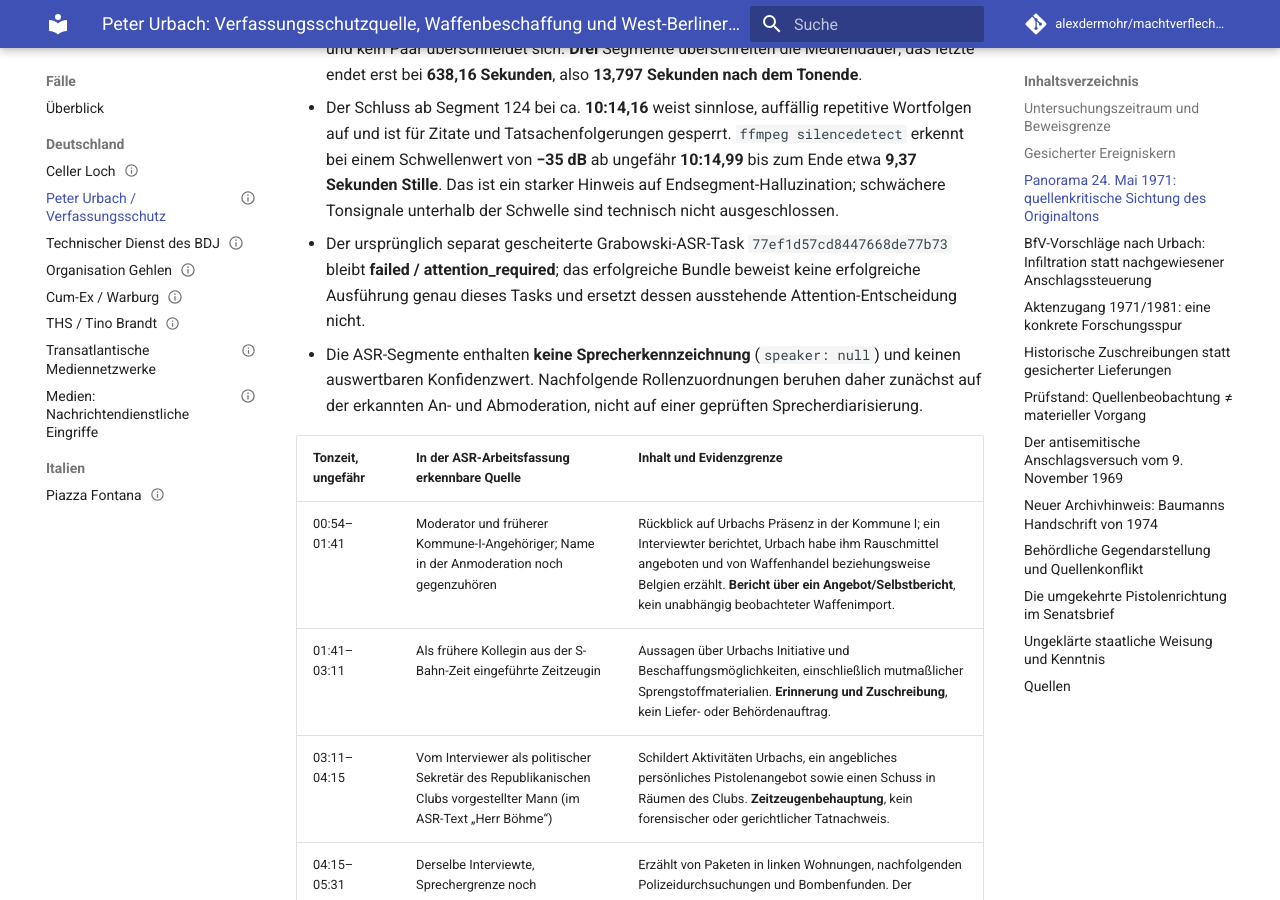
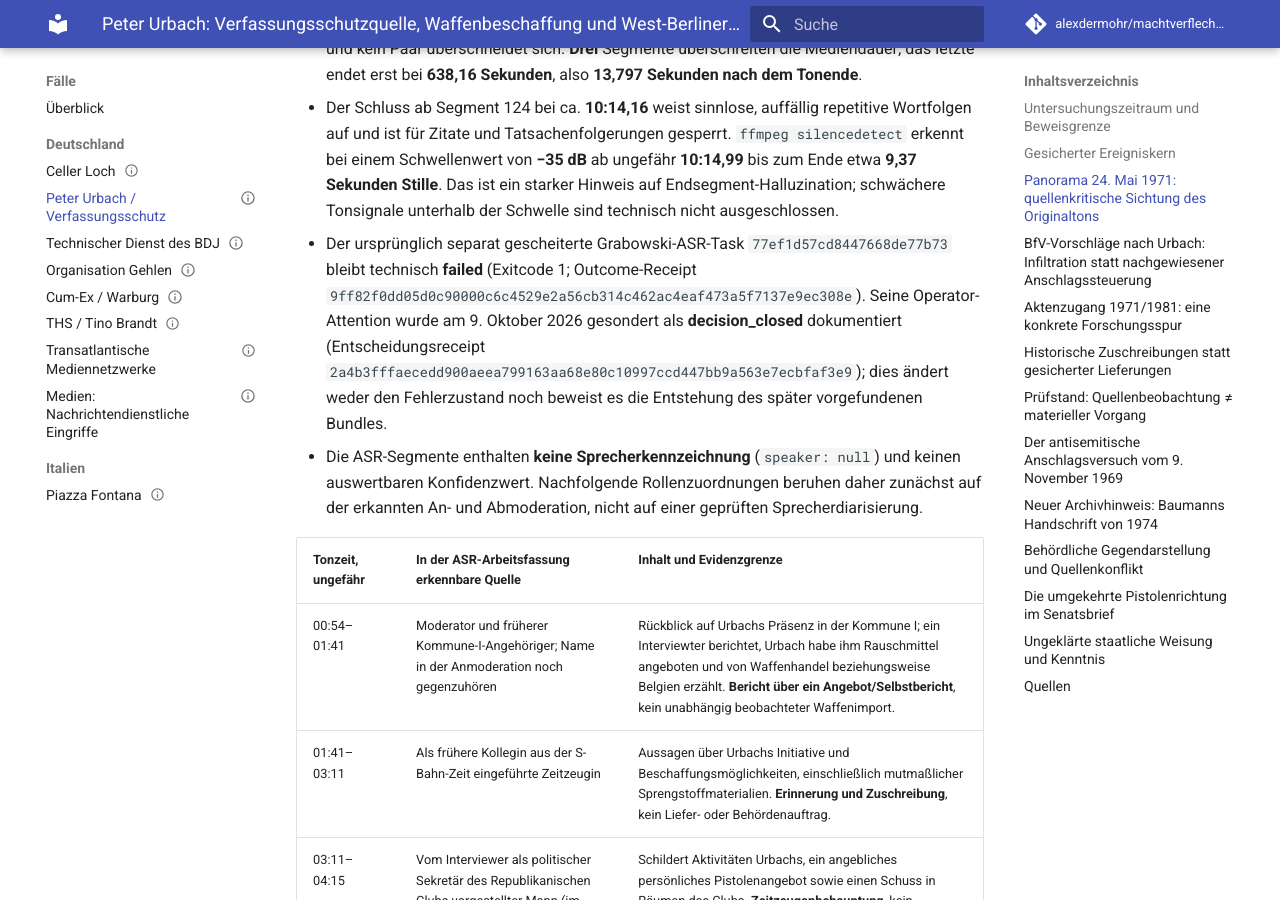
Before and after one commit to alexdermohr/machtverflechtungen, an MkDocs documentation site: the page built from docs/faelle/de/peter-urbach-verfassungsschutz.md, in a window 1280 px wide and 900 px high, scrolled down 1851 px. Built offline with MkDocs 1.6.1 and Material for MkDocs 9.7.7, drawn with Linux system fonts in a browser that asks for light colours; comment, search, counter and statistics services are not loaded.

Commit message:
research: record failed ASR task attention disposition accurately

```diff
--- a/docs/faelle/de/peter-urbach-verfassungsschutz.md
+++ b/docs/faelle/de/peter-urbach-verfassungsschutz.md
@@ -512,7 +512,7 @@ Die folgenden Messwerte und SHA-256-Abgleiche stammen ausschließlich aus einer
 - Privates Bundle: `digitalisierer.transcription-bundle.v1`, lokaler `faster-whisper`-Lauf (`large-v3`, Backend 1.2.1, ohne Cloud). Alle vier im Manifest angegebenen Ausgabehashes sind validiert; `transcript.json`: SHA-256 `36d3960fa824ad7439b09d325d5fb71d9fc712c2467a7d139fba3fbf7315691d`.
 - 131 Segmentdatensätze mit monotonen Startzeiten; kein Segment hat Endzeit vor Startzeit und kein Paar überschneidet sich. **Drei** Segmente überschreiten die Mediendauer; das letzte endet erst bei **638,16 Sekunden**, also **13,797 Sekunden nach dem Tonende**.
 - Der Schluss ab Segment 124 bei ca. **10:14,16** weist sinnlose, auffällig repetitive Wortfolgen auf und ist für Zitate und Tatsachenfolgerungen gesperrt. `ffmpeg silencedetect` erkennt bei einem Schwellenwert von **−35 dB** ab ungefähr **10:14,99** bis zum Ende etwa **9,37 Sekunden Stille**. Das ist ein starker Hinweis auf Endsegment-Halluzination; schwächere Tonsignale unterhalb der Schwelle sind technisch nicht ausgeschlossen.
-- Der ursprünglich separat gescheiterte Grabowski-ASR-Task `77ef1d57cd8447668de77b73` bleibt **failed / attention_required**; das erfolgreiche Bundle beweist keine erfolgreiche Ausführung genau dieses Tasks und ersetzt dessen ausstehende Attention-Entscheidung nicht.
+- Der ursprünglich separat gescheiterte Grabowski-ASR-Task `77ef1d57cd8447668de77b73` bleibt technisch **failed** (Exitcode 1; Outcome-Receipt `9ff82f0dd05d0c90000c6c4529e2a56cb314c462ac4eaf473a5f7137e9ec308e`). Seine Operator-Attention wurde am 9. Oktober 2026 gesondert als **decision_closed** dokumentiert (Entscheidungsreceipt `2a4b3fffaecedd900aeea799163aa68e80c10997ccd447bb9a563e7ecbfaf3e9`); dies ändert weder den Fehlerzustand noch beweist es die Entstehung des später vorgefundenen Bundles.
 - Die ASR-Segmente enthalten **keine Sprecherkennzeichnung** (`speaker: null`) und keinen auswertbaren Konfidenzwert. Nachfolgende Rollenzuordnungen beruhen daher zunächst auf der erkannten An- und Abmoderation, nicht auf einer geprüften Sprecherdiarisierung.
 
 | Tonzeit, ungefähr | In der ASR-Arbeitsfassung erkennbare Quelle | Inhalt und Evidenzgrenze |
```
